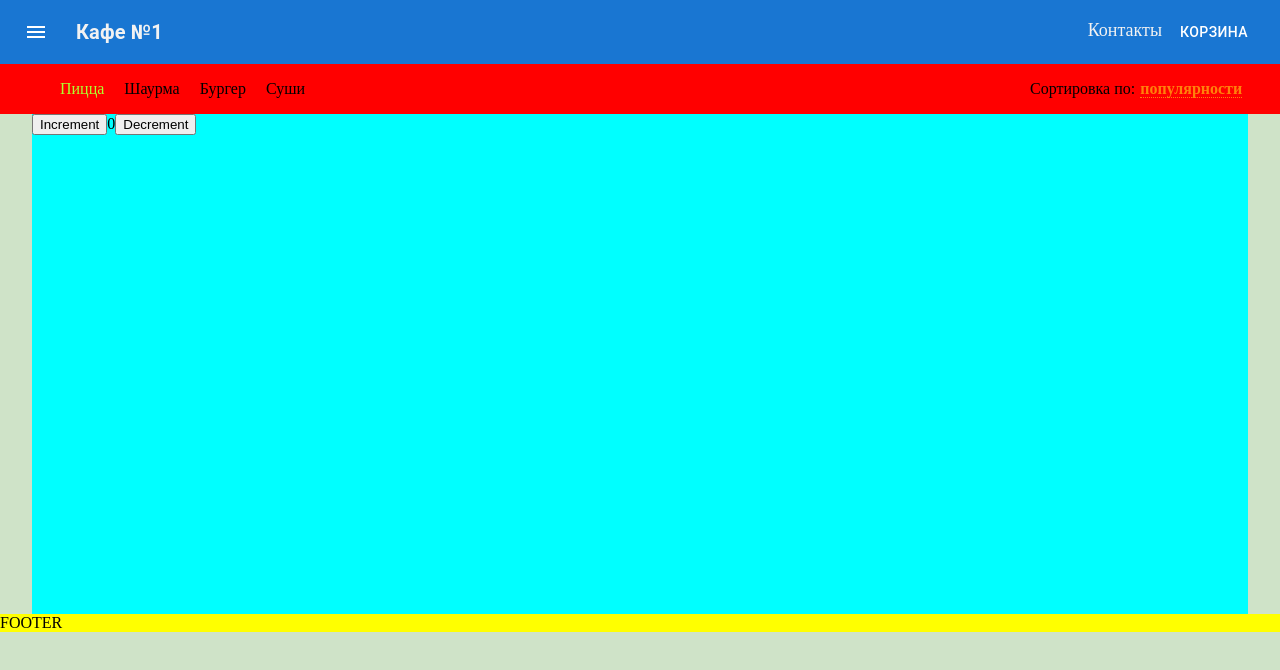
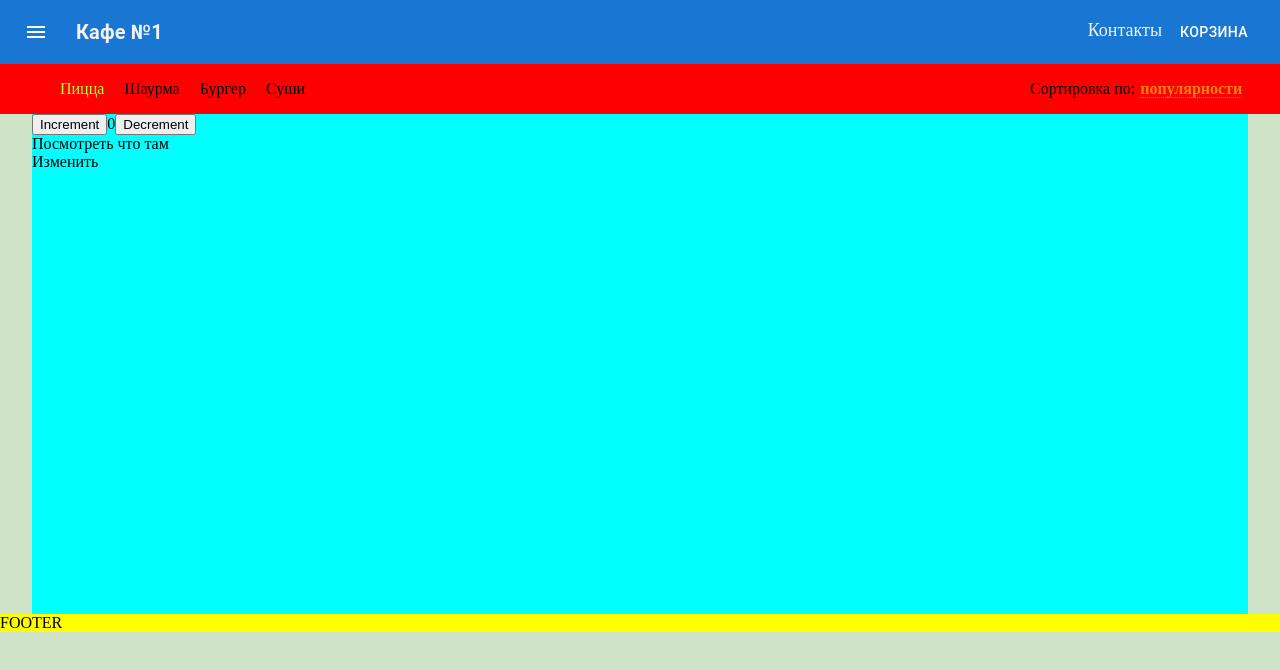
Before and after one commit to inevadim/ineproject, a React (Create React App) app: page /contacts in a window 1280 px wide. Shown: the top 670 px of the page. Built offline with nearby package versions, Linux system fonts and the light colour scheme.

Commit message:
add redux for shopping Cart and create basic structure Shopping Cart

```diff
--- a/src/components/body/contacts/Contacts.jsx
+++ b/src/components/body/contacts/Contacts.jsx
@@ -1,8 +1,10 @@
 import styles from './Contacts.module.scss';
 import { useSelector, useDispatch } from 'react-redux';
 import { decrement, increment } from '../../../redux/slices/filterSlice';
+import { switchVisibleModalShoppingCart } from '../../../redux/slices/modalShoppingCartSlice';
 export const Contacts = () => {
   const count = useSelector(state => state.filterSlice.value);
+  const switchShoppingCart = useSelector(state => state.modalShoppingCartSlice.value);
   const dispatch = useDispatch();
 
   return (
@@ -15,6 +17,8 @@ export const Contacts = () => {
         <button aria-label="Decrement value" onClick={() => dispatch(decrement())}>
           Decrement
         </button>
+        <div onClick={() => console.log({ switchShoppingCart })}>Посмотреть что там</div>
+        <div onClick={() => dispatch(switchVisibleModalShoppingCart())}>Изменить</div>
       </div>
     </div>
   );
--- a/src/components/header/Header.jsx
+++ b/src/components/header/Header.jsx
@@ -1,3 +1,4 @@
+import { useSelector, useDispatch } from 'react-redux';
 import { Menu } from './menu/Menu.jsx';
 import AppBar from '@mui/material/AppBar';
 import Box from '@mui/material/Box';
@@ -8,7 +9,10 @@ import IconButton from '@mui/material/IconButton';
 import MenuIcon from '@mui/icons-material/Menu';
 import styles from './Header.module.scss';
 import { Link } from 'react-router-dom';
+import { switchVisibleModalShoppingCart } from '../../redux/slices/modalShoppingCartSlice';
 export const Header = () => {
+  const switchShoppingCart = useSelector(state => state.modalShoppingCartSlice.value);
+  const dispatch = useDispatch();
   return (
     <div>
       <Box sx={{ flexGrow: 1 }}>
@@ -26,7 +30,9 @@ export const Header = () => {
               <Link to="/contacts">
                 <span className={styles.contacts}>Контакты</span>
               </Link>
-              <Button color="inherit">Корзина</Button>
+              <Button onClick={() => dispatch(switchVisibleModalShoppingCart())} color="inherit">
+                Корзина
+              </Button>
             </div>
           </Toolbar>
         </AppBar>
--- /dev/null
+++ b/src/components/header/shoppingCart/ShoppingCart.jsx
@@ -0,0 +1,5 @@
+import styles from './ShoppingCart.modal.scss';
+
+export const ShoppingCart = () => {
+  return <div className={styles.shoppingCart}>ShoppingCart</div>;
+};
--- /dev/null
+++ b/src/redux/slices/modalShoppingCartSlice.js
@@ -0,0 +1,19 @@
+import { createSlice } from '@reduxjs/toolkit';
+
+const initialState = {
+  value: false,
+};
+
+export const modalShoppingCartSlice = createSlice({
+  name: 'modalShoppingCartSlice',
+  initialState,
+  reducers: {
+    switchVisibleModalShoppingCart: (state, action) => {
+      state.value = !state.value;
+      console.log(state.value);
+    },
+  },
+});
+
+export const { switchVisibleModalShoppingCart } = modalShoppingCartSlice.actions;
+export default modalShoppingCartSlice.reducer;
--- a/src/redux/store.js
+++ b/src/redux/store.js
@@ -1,9 +1,11 @@
 import { configureStore } from '@reduxjs/toolkit';
 import filterReducer from './slices/filterSlice';
+import modalShoppingCartReducer from './slices/modalShoppingCartSlice';
 
 export const store = configureStore({
   reducer: {
     filterSlice: filterReducer,
+    modalShoppingCartSlice: modalShoppingCartReducer,
   },
 });
 console.log(store);
```
Also changed, not shown: src/redux/slices/filterSlice.js (+0 -7 lines), src/components/header/shoppingCart/ShoppingCart.modal.scss (added).
